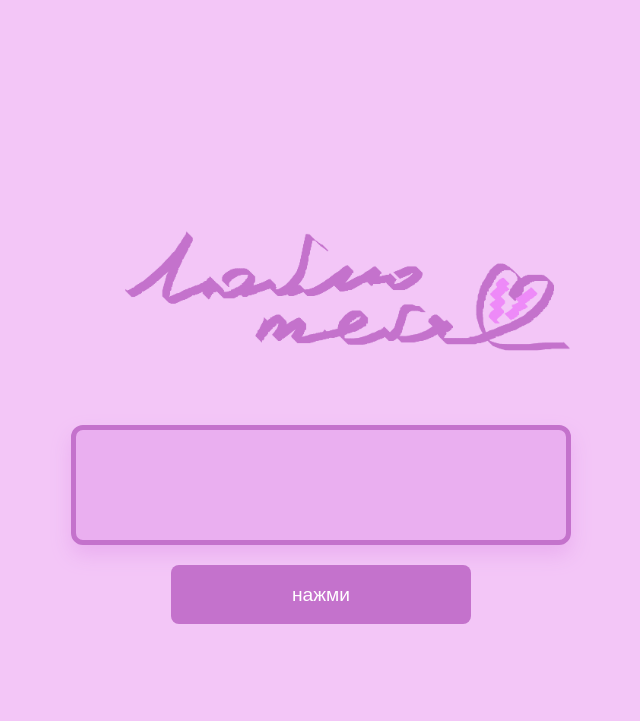
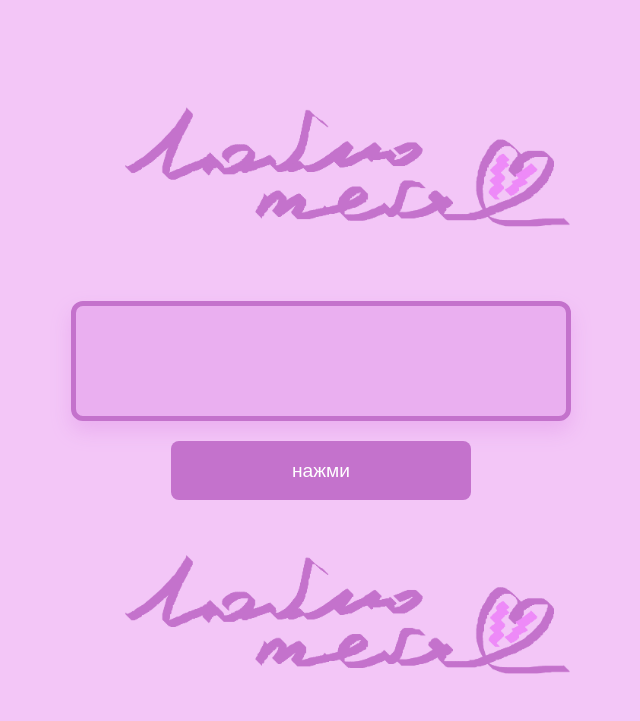
Before and after one commit to CaptainGosse/Love_you, a plain HTML site: page index.html in a window 1280 px wide. Shown: the whole page, without its empty margins (319-959 px from the left). Drawn offline with Linux system fonts and the light colour scheme.

Commit message:
Update index.html

```diff
--- a/index.html
+++ b/index.html
@@ -16,6 +16,9 @@
         <div id="word-display"></div>
         <button onclick="startRoulette()">нажми</button>
     </div>
+        <div class="image-container">
+        <img src="Lublu.png">
+    </div>
     <script src="main.js"></script>
 </body>
 </html>
```
